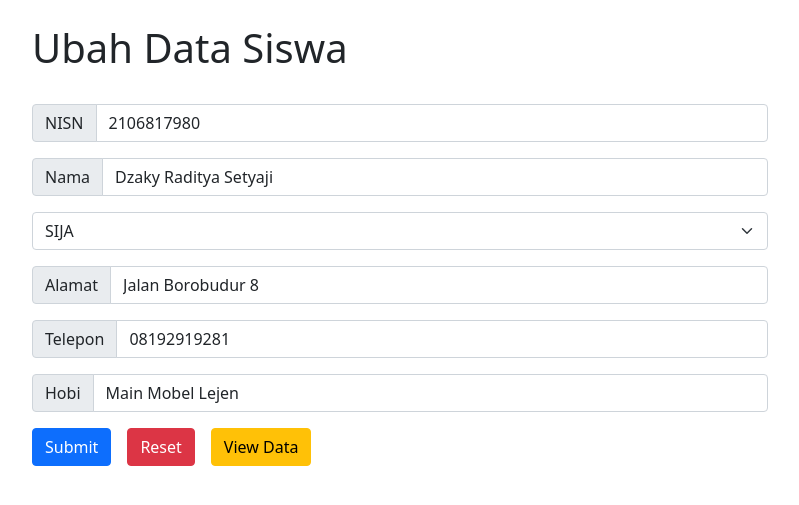
After one commit to evandrarf/data_siswa_saas, a PHP site: page /edit.php?nisn=2106817980 in a window 1280 px wide. The commit adds this page. Shown: the top 505 px of the page, without its empty margins (50-849 px from the left). Run offline with PHP 8.4, Linux system fonts and the light colour scheme; data comes from the database, SQL or seed files in the repository.

Commit message:
Menambahkan fitur menghapus dan mengubah data

```diff
--- /dev/null
+++ b/edit.php
@@ -0,0 +1,97 @@
+<?php
+require_once 'koneksi.php';
+
+$nisn = $_GET['nisn'];
+
+$sql = "SELECT * FROM data_siswa WHERE nisn = '$nisn'";
+
+$stat = $koneksi->prepare($sql);
+
+$stat->execute();
+
+
+$siswa = $stat->fetchAll(PDO::FETCH_ASSOC)[0];
+
+?>
+
+<!DOCTYPE html>
+<html lang="en">
+
+<head>
+  <meta charset="UTF-8">
+  <meta http-equiv="X-UA-Compatible" content="IE=edge">
+  <meta name="viewport" content="width=device-width, initial-scale=1.0">
+  <title>Input Database</title>
+  <link href="https://cdn.jsdelivr.net/npm/bootstrap@5.0.2/dist/css/bootstrap.min.css" rel="stylesheet" integrity="sha384-EVSTQN3/azprG1Anm3QDgpJLIm9Nao0Yz1ztcQTwFspd3yD65VohhpuuCOmLASjC" crossorigin="anonymous">
+</head>
+
+<body>
+  <div class="container mt-4">
+    <div class="row mb-4 mt-6">
+      <h1>Ubah Data Siswa</h1>
+    </div>
+    <div class="row">
+      <div class="col-8">
+        <form action="update.php" method="POST">
+          <div class="input-group mb-3">
+            <span class="input-group-text" id="basic-addon1">NISN</span>
+            <input type="number" class="form-control" name="nisn" placeholder="NISN" aria-label="NISN" aria-describedby="basic-addon1" value="<?= $siswa['nisn'] ?>" required>
+          </div>
+          <div class="input-group mb-3">
+            <span class="input-group-text" id="basic-addon1">Nama</span>
+            <input type="text" class="form-control" name="nama" placeholder="Nama" aria-label="Nama" aria-describedby="basic-addon1" value="<?= $siswa['nama'] ?>" required>
+          </div>
+          <select class="form-select mb-3" required name="kompetensi_keahlian" aria-label="Default select example">
+            <option selected disabled>- Pilih Kompetensi Keahlian -</option>
+            <option value="SIJA" <?php if ($siswa['kompetensi'] === "SIJA") {
+                                    echo "selected";
+                                  } ?>>SIJA</option>
+            <option value="KGSP" <?php if ($siswa['kompetensi'] === "KGSP") {
+                                    echo "selected";
+                                  } ?>>KGSP</option>
+            <option value="TMPO" <?php if ($siswa['kompetensi'] === "TMPO") {
+                                    echo "selected";
+                                  } ?>>TMPO</option>
+            <option value="TTL" <?php if ($siswa['kompetensi'] === "TTL") {
+                                  echo "selected";
+                                } ?>>TTL</option>
+            <option value="TEDK" <?php if ($siswa['kompetensi'] === "TEDK") {
+                                    echo "selected";
+                                  } ?>>TEDK</option>
+            <option value="KJIJ" <?php if ($siswa['kompetensi'] === "KJIJ") {
+                                    echo "selected";
+                                  } ?>>KJIJ</option>
+            <option value="TFLM" <?php if ($siswa['kompetensi'] === "TFLM") {
+                                    echo "selected";
+                                  } ?>>TFLM</option>
+            <option value="TME" <?php if ($siswa['kompetensi'] === "TME") {
+                                  echo "selected";
+                                } ?>>TME</option>
+          </select>
+          <div class="input-group mb-3">
+            <span class="input-group-text" id="basic-addon1">Alamat</span>
+            <input type="text" class="form-control" required name="alamat" placeholder="Alamat" aria-label="Alamat" aria-describedby="basic-addon1" value="<?= $siswa['alamat'] ?>">
+          </div>
+          <div class="input-group mb-3">
+            <span class="input-group-text" id="basic-addon1">Telepon</span>
+            <input type="text" class="form-control" required name="telepon" placeholder="Telepon" aria-label="Telepon" aria-describedby="basic-addon1" value="<?= $siswa['telepon'] ?>">
+          </div>
+          <div class="input-group mb-3">
+            <span class="input-group-text" id="basic-addon1">Hobi</span>
+            <input type="text" class="form-control" required name="hobi" placeholder="Hobi" aria-label="Hobi" aria-describedby="basic-addon1" value="<?= $siswa['hobi'] ?>">
+          </div>
+          <div class="d-flex gap-3">
+            <button class="btn btn-primary" type="submit">Submit</button>
+            <button class="btn btn-danger" type="reset">Reset</button>
+            <a class="btn btn-warning" href="view_data.php">View Data</a>
+          </div>
+        </form>
+      </div>
+    </div>
+  </div>
+
+  <script src="https://cdn.jsdelivr.net/npm/@popperjs/core@2.9.2/dist/umd/popper.min.js" integrity="sha384-IQsoLXl5PILFhosVNubq5LC7Qb9DXgDA9i+tQ8Zj3iwWAwPtgFTxbJ8NT4GN1R8p" crossorigin="anonymous"></script>
+  <script src="https://cdn.jsdelivr.net/npm/bootstrap@5.0.2/dist/js/bootstrap.min.js" integrity="sha384-cVKIPhGWiC2Al4u+LWgxfKTRIcfu0JTxR+EQDz/bgldoEyl4H0zUF0QKbrJ0EcQF" crossorigin="anonymous"></script>
+</body>
+
+</html>
--- a/index.php
+++ b/index.php
@@ -58,7 +58,6 @@
     </div>
   </div>
 
-
   <script src="https://cdn.jsdelivr.net/npm/@popperjs/core@2.9.2/dist/umd/popper.min.js" integrity="sha384-IQsoLXl5PILFhosVNubq5LC7Qb9DXgDA9i+tQ8Zj3iwWAwPtgFTxbJ8NT4GN1R8p" crossorigin="anonymous"></script>
   <script src="https://cdn.jsdelivr.net/npm/bootstrap@5.0.2/dist/js/bootstrap.min.js" integrity="sha384-cVKIPhGWiC2Al4u+LWgxfKTRIcfu0JTxR+EQDz/bgldoEyl4H0zUF0QKbrJ0EcQF" crossorigin="anonymous"></script>
 </body>
--- a/view_data.php
+++ b/view_data.php
@@ -2,7 +2,7 @@
 
 require_once 'koneksi.php';
 
-$sql = "SELECT * FROM data_siswa";
+$sql = "SELECT * FROM data_siswa ORDER BY nisn ASC";
 
 $stat = $koneksi->prepare($sql);
 
@@ -40,6 +40,7 @@ $data = $stat->fetchAll(PDO::FETCH_ASSOC);
           <th scope="col">Alamat</th>
           <th scope="col">Telepon</th>
           <th scope="col">Hobi</th>
+          <th scope="col">Action</th>
         </tr>
       </thead>
       <tbody>
@@ -52,6 +53,7 @@ $data = $stat->fetchAll(PDO::FETCH_ASSOC);
             <td><?= $siswa['alamat'] ?></td>
             <td><?= $siswa['telepon'] ?></td>
             <td><?= $siswa['hobi'] ?></td>
+            <td><a href="edit.php?nisn=<?= $siswa['nisn'] ?>" class="btn btn-warning btn-sm">Edit</a><a href="delete.php" class="btn btn-sm btn-danger mx-2">Delete</a></td>
           </tr>
         <?php endforeach ?>
       </tbody>
```
Also changed, not shown: update.php (added, +24 -0 lines).
